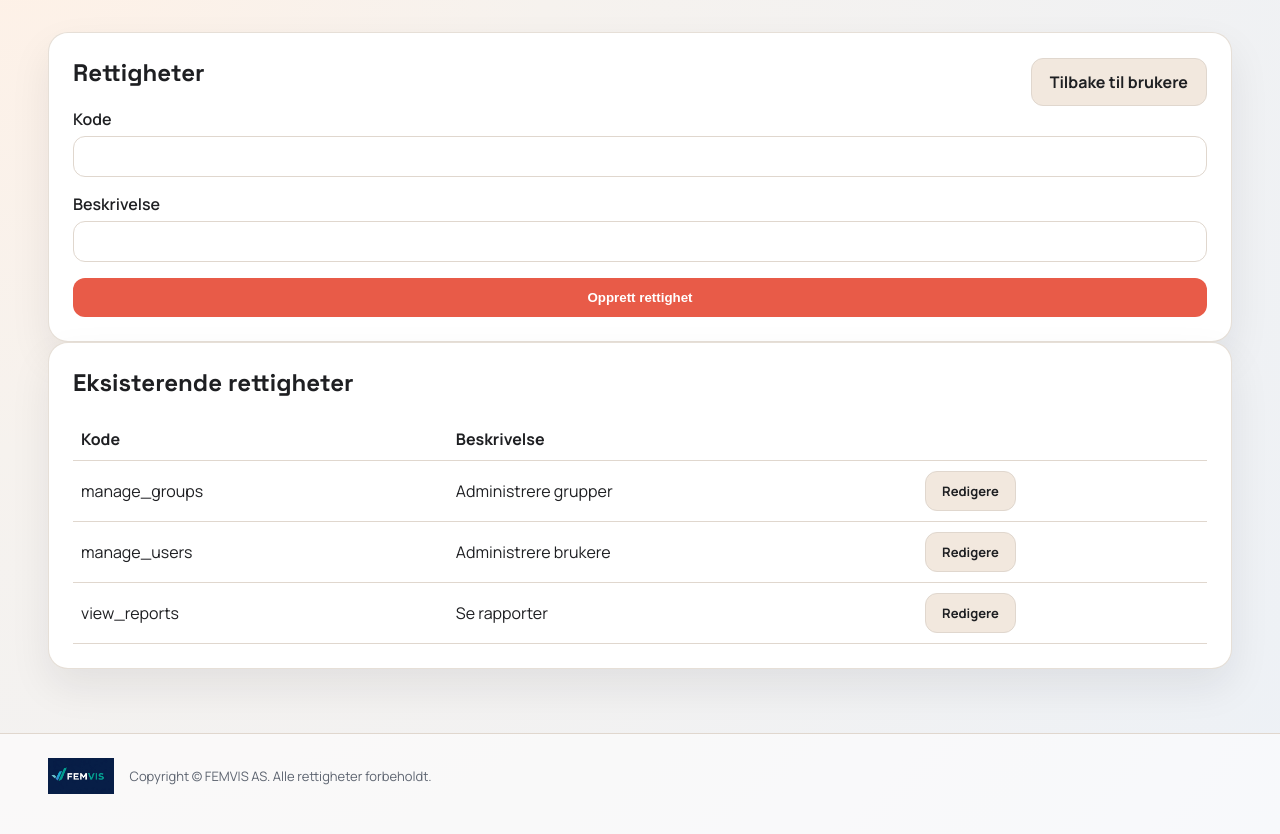
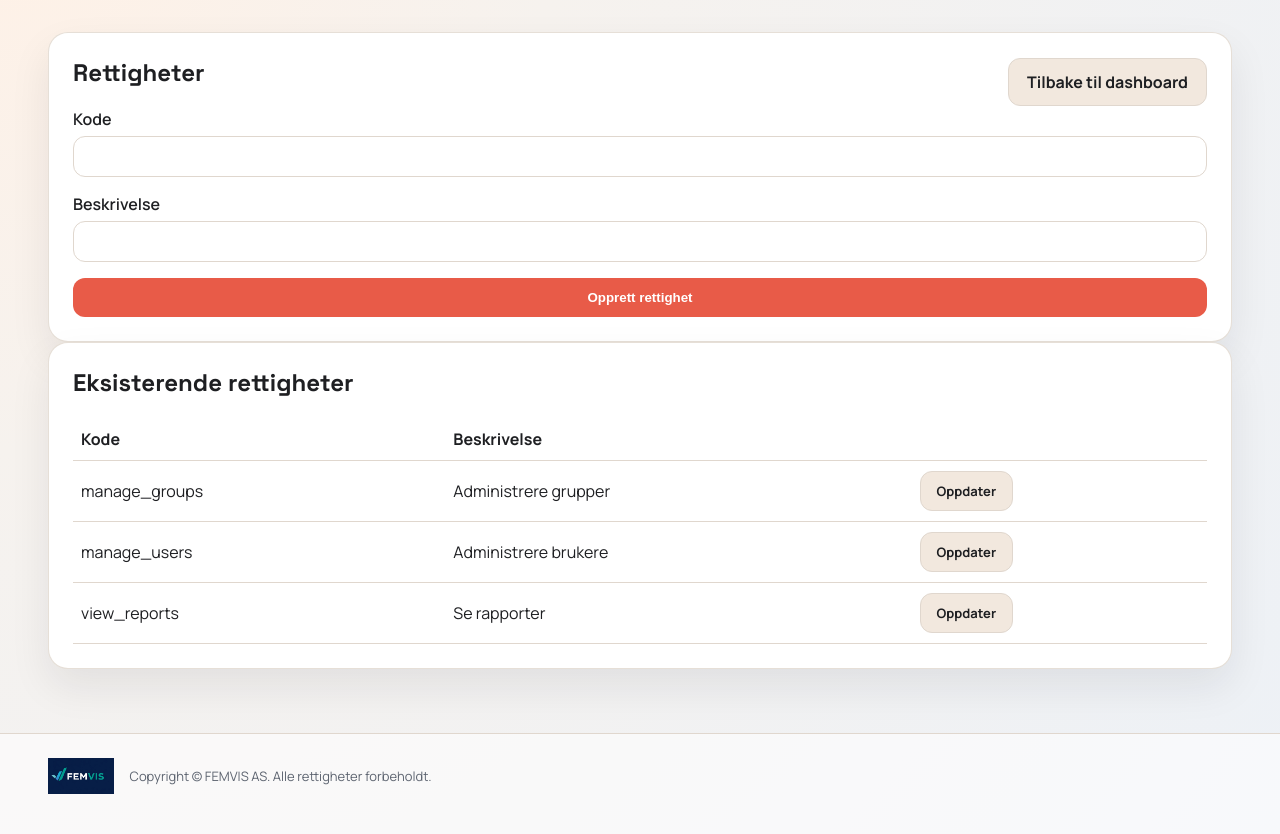
Before and after one commit to ikosmaz/followme, a Flask app: page /admin/permissions in a window 1280 px wide. Shown: the part 106-940 px from the top of the page. Run offline with Flask 3, Linux system fonts and the light colour scheme; a user stored in the database is signed in; data comes from the database, SQL or seed files in the repository.

Commit message:
Update button labels in admin_permissions.html

```diff
--- a/templates/admin_permissions.html
+++ b/templates/admin_permissions.html
@@ -4,7 +4,7 @@
 <section class="card">
   <div class="card-header">
     <h2>Rettigheter</h2>
-    <a class="button secondary" href="{{ url_for('admin_users') }}">Tilbake til brukere</a>
+    <a class="button secondary" href="{{ url_for('admin_dashboard') }}">Tilbake til dashboard</a>
   </div>
   <form method="post" class="form">
     <label>Kode
@@ -32,7 +32,7 @@
         <tr>
           <td>{{ p.code }}</td>
           <td>{{ p.description }}</td>
-          <td><a class="button secondary small" href="{{ url_for('admin_permission_edit', permission_id=p.id) }}">Redigere</a></td>
+          <td><a class="button secondary small" href="{{ url_for('admin_permission_edit', permission_id=p.id) }}">Oppdater</a></td>
         </tr>
       {% else %}
         <tr>
```
